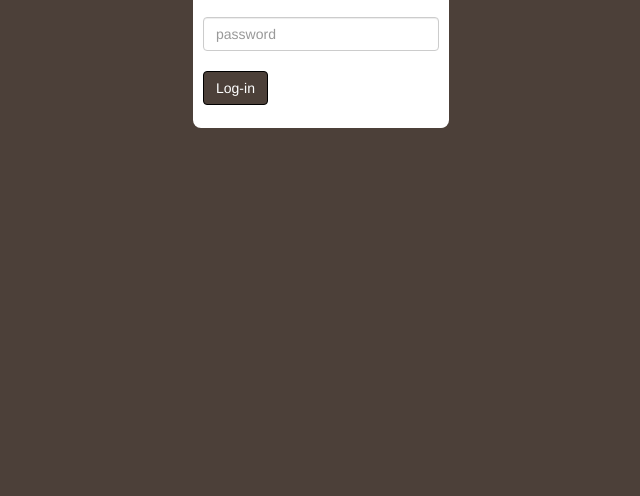
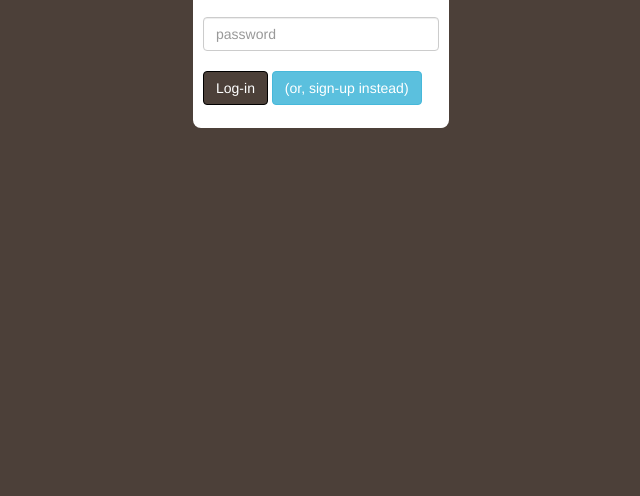
Before and after one commit to skytreader/leitmotif, a plain HTML site: page mockups/index.html in a window 1280 px wide. Shown: the part 304-800 px from the top of the page, without its empty margins (319-959 px from the left). Drawn offline with Linux system fonts and the light colour scheme.

Commit message:
Added a sign-up button at the homepage.

```diff
--- a/mockups/index.html
+++ b/mockups/index.html
@@ -11,6 +11,7 @@
             <input type="text" class="form-control" placeholder="username"><br>
             <input type="password" class="form-control" placeholder="password"><br>
             <input type="button" class="btn btn-primary" value="Log-in">
+            <input type="button" class="btn btn-info" value="(or, sign-up instead)">
         </div>
     </body>
 </html>
```
